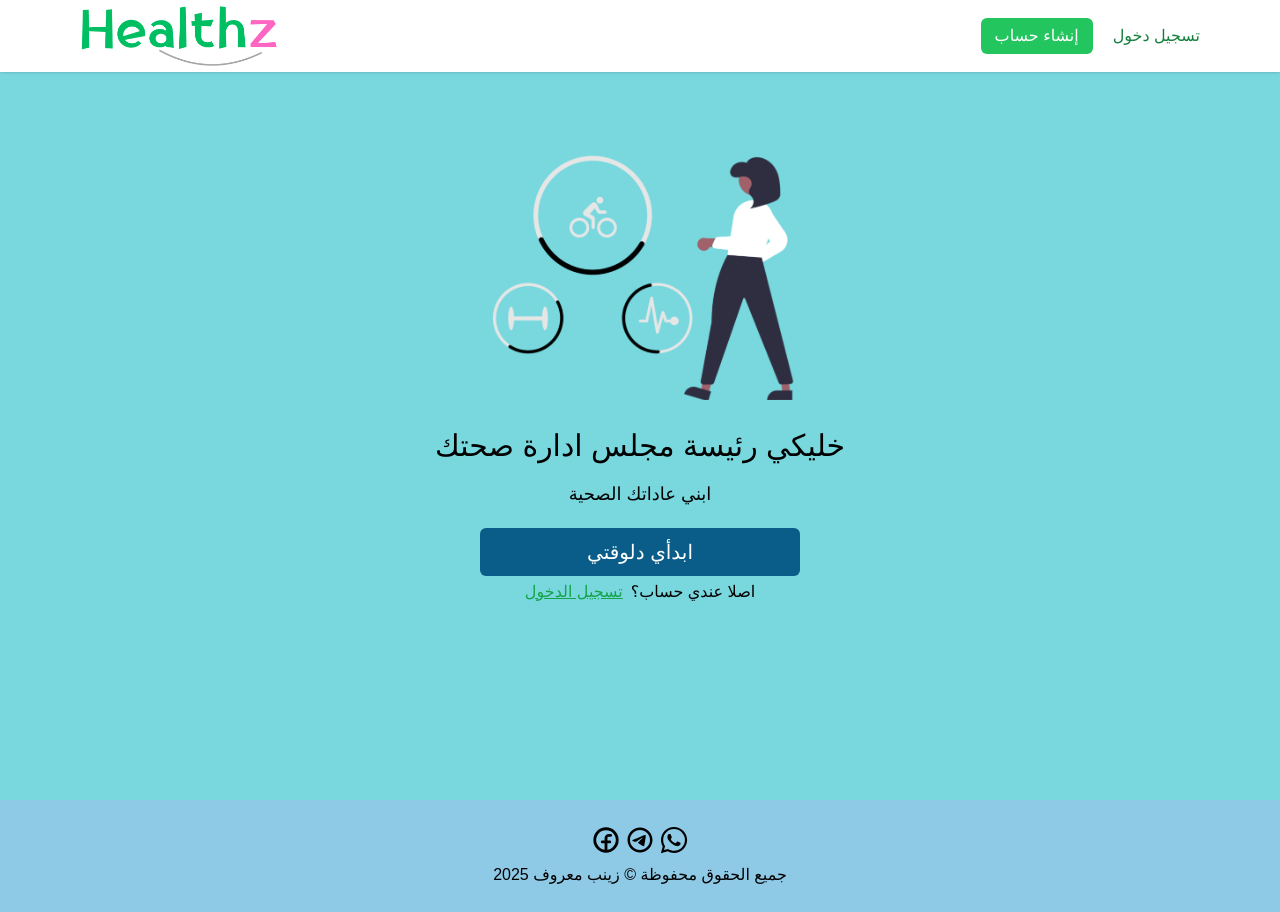
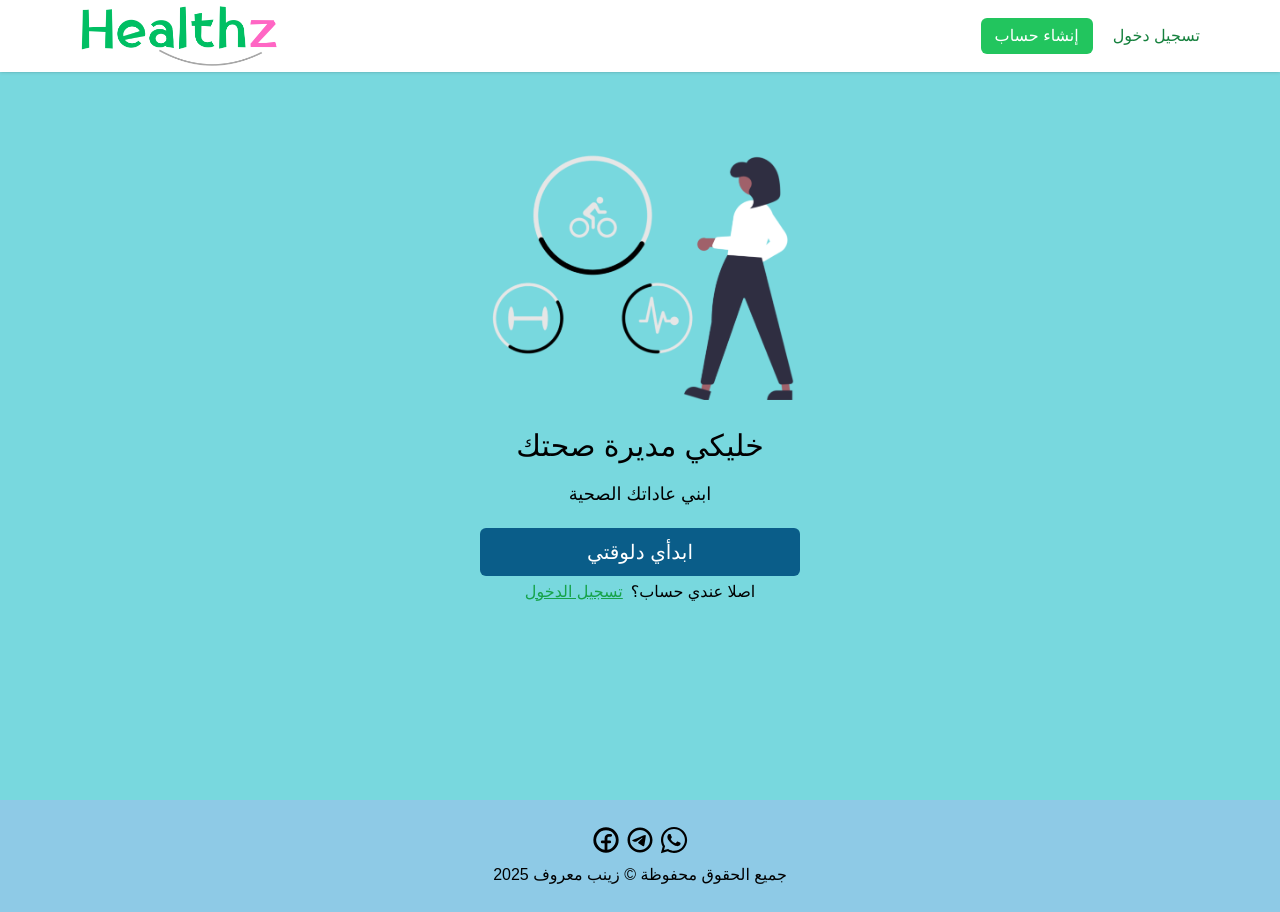
Before and after one commit to omarhatemsobhymostafa/health-z, a React (Create React App) app: page / in a window 1280 px wide. Built offline with nearby package versions, Linux system fonts and the light colour scheme.

Commit message:
edit in lanidng page in word

```diff
--- a/src/Components/Landing.jsx
+++ b/src/Components/Landing.jsx
@@ -7,7 +7,7 @@ export default function Landing() {
     <>
       <div className='h-[100vh] w-full bg-[rgb(120,216,222)] flex flex-col items-center py-32 px-6'>
             <img src={img} alt=""  className='h-1/2' />
-            <h2 className='text-3xl mt-7'>  خليكي رئيسة مجلس ادارة صحتك</h2>
+            <h2 className='text-3xl mt-7'>      خليكي مديرة صحتك</h2>
             <p className='mt-4 text-lg'>ابني عاداتك الصحية</p>
             <Link to='/dashboard'><button className='bg-[#0a5d89] w-80 h-12 mt-5 text-white rounded-md text-xl '>ابدأي دلوقتي</button></Link>
             <div className='flex gap-2 mt-1'><span>اصلا عندي حساب؟</span><Link to={'./login'} className='underline text-green-600'>تسجيل الدخول</Link></div>
```
